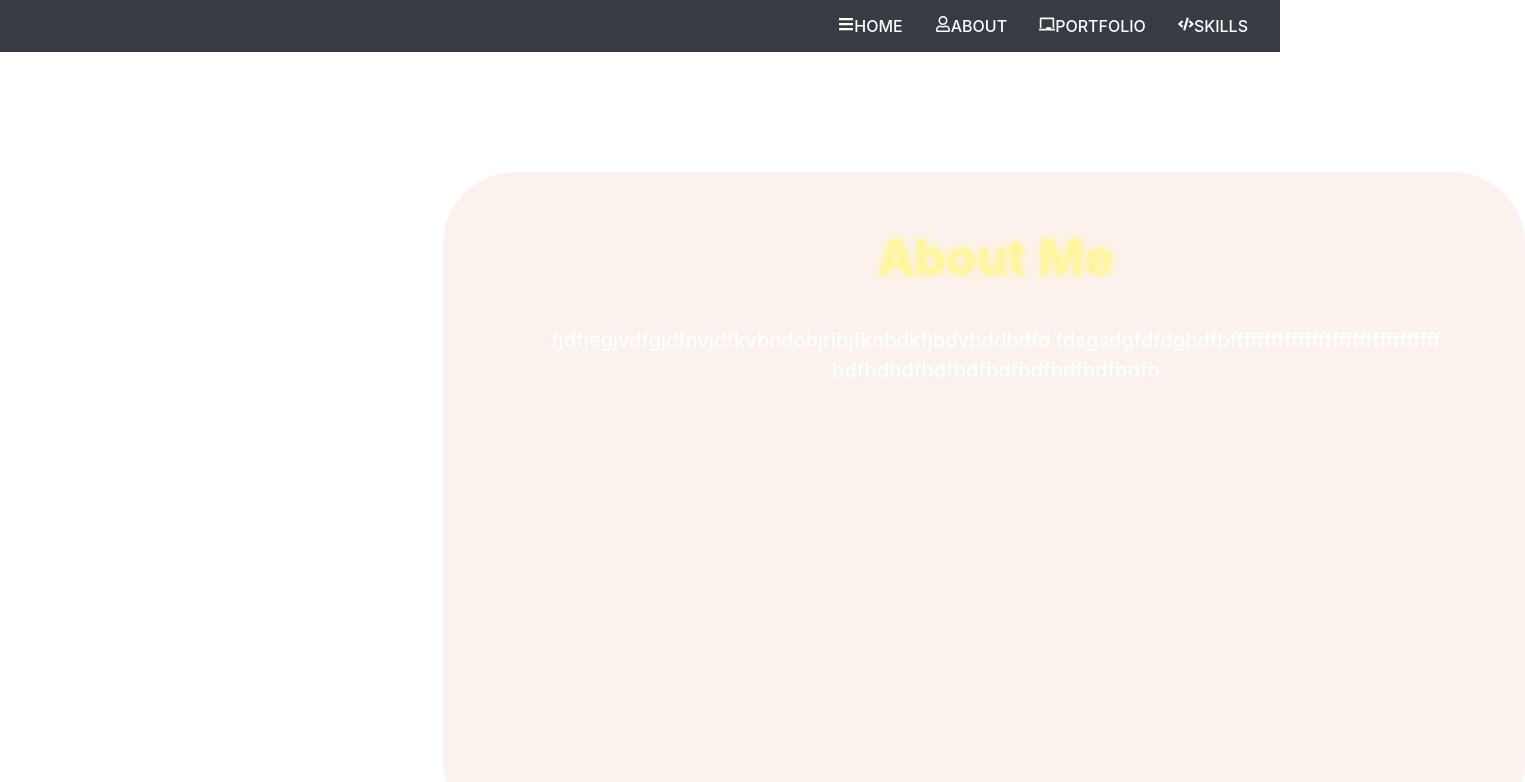
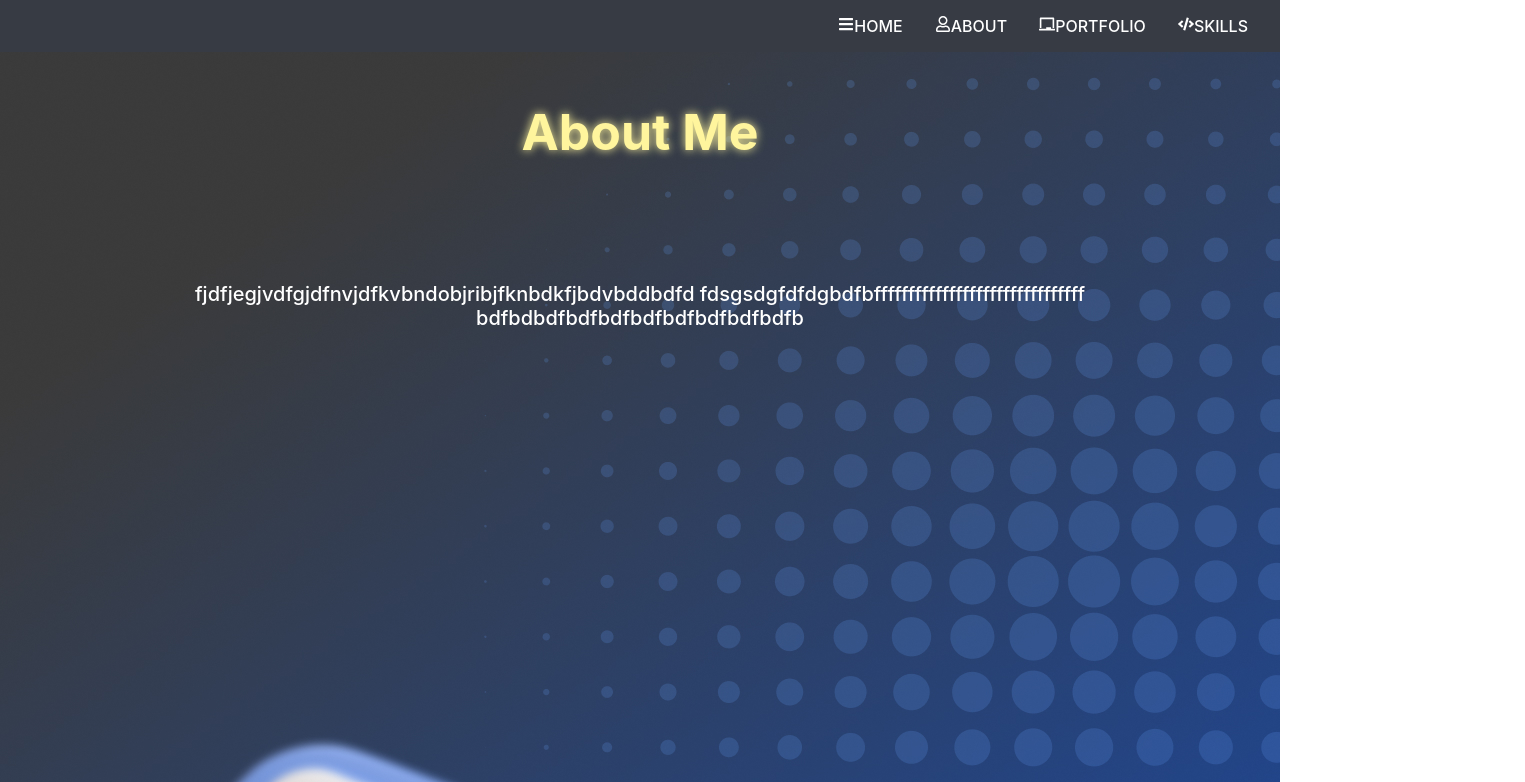
Before and after one commit to ClaudiaGC1339/portfolio-website, a React (Create React App) app: page /about in a window 1280 px wide. Shown: the top 782 px of the page, 1525 px wide, since content can reach past the window. Built offline with nearby package versions, Linux system fonts and the light colour scheme.

Commit message:
cleaned up css for about and skills page

```diff
--- a/src/Components/About/index.js
+++ b/src/Components/About/index.js
@@ -1,22 +1,17 @@
 import "./style.scss";
 import React from "react";
-
-
 
 const About = () => {
   return (
     <div className="about-container">
       <div className="about-background">
+          <h1 className="about-header">About Me</h1>
         <div className="text-zone">
-          <div className="about-container">
-            <h1 className="about-header">About Me</h1>
-            <p>
-             fjdfjegjvdfgjdfnvjdfkvbndobjribjfknbdkfjbdvbddbdfd
-             fdsgsdgfdfdgbdfbfffffffffffffffffffffffffffffff
-             bdfbdbdfbdfbdfbdfbdfbdfbdfbdfb
-            </p>
-
-          </div>
+          <p>
+            fjdfjegjvdfgjdfnvjdfkvbndobjribjfknbdkfjbdvbddbdfd
+            fdsgsdgfdfdgbdfbfffffffffffffffffffffffffffffff
+            bdfbdbdfbdfbdfbdfbdfbdfbdfbdfb
+          </p>
         </div>
       </div>
     </div>
--- a/src/Components/About/style.scss
+++ b/src/Components/About/style.scss
@@ -1,46 +1,23 @@
 .about-container{
-  display: flex;
-  align-items: center;
   height: 884px;
-  z-index: 1
 }
 
 .about-background {
     background-image: url('../../Images/About.jpg');
     height: 100%;
-
 }
 
 .text-zone {
     color: #fff;
-    position: absolute;
     text-align: center;
-    padding: 8px 24px;
+    padding: 50px;
     font-size: 20px;
-    line-height: 30px;
     font-weight: 500;
-    width: 1034px;
-    height: 646px;
-    left: 443px;
-    top: 100px;
+    border-radius: 73px;
+    max-width: 2000px;
+    display: block;
+  }
 
-
-    background: rgba(246, 227, 216, 0.47);
-    border-radius: 73px;
-
-
-}
-
-.about-container{
-  position: absolute;
-  z-index: 3;
-  max-width: 1200px;
-  margin-top: 20px;
-  padding: 8px 24px;
-  display: flex;
-  flex-direction: column;
-  align-items: center;
-}
 
 .about-header{
   color: #fff59d;
@@ -49,4 +26,6 @@
   font-size: 50px;
   text-align: center;
   text-shadow: 0 0 10px #fff59d;
+  margin: 0;
+  padding: 50px;
 }
--- a/src/Components/Skills/index.js
+++ b/src/Components/Skills/index.js
@@ -14,8 +14,8 @@ import "./style.css";
 
 function Skills() {
   return (
-    <div className="container">
-      <div className="skills-container">
+    <div className="skills-container">
+      <div className="skills-background">
         <h1 className="skills-title">Skills</h1>
         <div className="skills-wrapper">
           <div className="skills-card">
--- a/src/Components/Skills/style.css
+++ b/src/Components/Skills/style.css
@@ -1,11 +1,10 @@
-.container{
+.skills-container{
+    height: 884px;
+}
+
+.skills-background {
     background-image: url('../../Images/About.jpg');
     height: 100%;
-    position: absolute;
-    width: 100%;
-}
-
-.skills-container {
     display: flex;
     flex-direction: column;
     align-items: center;
```
